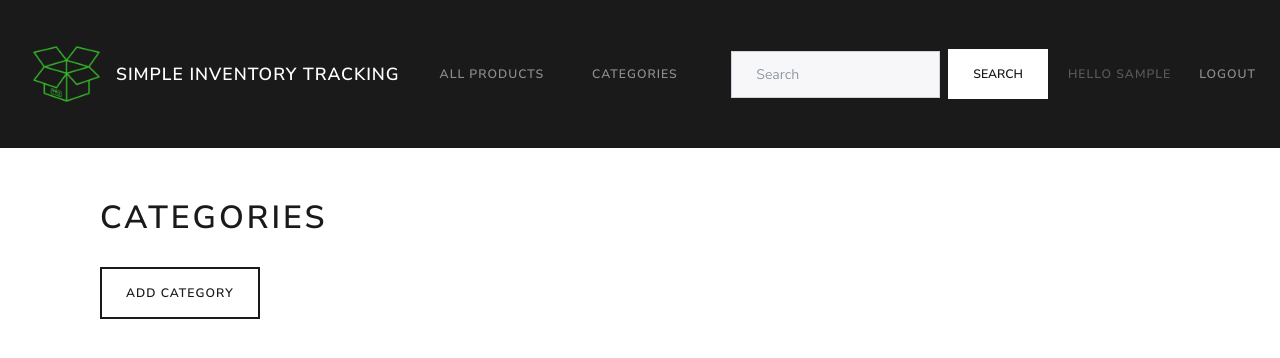
After one commit to taniach/warm-everglades, a Django app: page /categories in a window 1280 px wide. The commit adds this page. Shown: the top 358 px of the page. Run offline with Django 3.2, Linux system fonts and the light colour scheme; the visitor is signed in with stand-in values (Sample User, id 1); data that the repository does not hold is empty; some libraries are stand-ins or nearby versions.

Commit message:
create summary and categories page

```diff
--- a/inventory_tracking/templates/base.html
+++ b/inventory_tracking/templates/base.html
@@ -31,23 +31,23 @@
 
 
   <div class="collapse navbar-collapse" id="navbarColor01">
+    {% if user.is_authenticated %}
     <ul class="navbar-nav mr-auto">
-      <li class="nav-item active">
-        {% if user.is_authenticated %}
-        <a class="nav-link" href="{% url 'home' %}">Categories</a>
-        {% endif %}
+      <li class="nav-item">
+        <a class="nav-link" href="{% url 'home' %}">All Products</a>
+      </li>
+      <li class="nav-item">
+        <a class="nav-link" href="{% url 'categories' %}">Categories</a>
       </li>
     </ul>
-
-
-    {% if user.is_authenticated %}
       <form class="form-inline my-2 my-lg-0" method="get" action="{% url 'search'%}">
         <input class="form-control mr-sm-2" type="text" placeholder="Search" name="q">
         <button class="btn btn-secondary my-2 my-sm-0" type="submit">Search</button>
       </form>
 
       <p class="mybtn" id="userLoginName">Hello {{ user.first_name }}</p>
-      <a class="btn btn-primary" href="{% url 'logout' %}">Logout</a>
+      <span class="navbar-nav mybtn"><a class="nav-link" href="{% url 'logout' %}">Logout</a></span>
+
     {% endif %}
   </div>
 </nav>
--- /dev/null
+++ b/inventory_tracking/templates/categories.html
@@ -0,0 +1,30 @@
+{% extends 'base.html' %}
+
+{% block title %}Categories{% endblock %}
+
+{% block content %}
+		<div class="container">
+			<h1 class="h1_spacing">Categories</h1>
+			<a href="{% url 'get_category' %}" class="btn btn-outline-primary btn_spacing">Add Category</a>
+
+
+			{% if all_categories %}
+			<div class="container">
+		  		<div class="row">
+					{% for category in all_categories %}
+						<div class="col-md-4">
+
+							<figure class="figure">
+							  <a href="{% url 'view_category' category.id %}"><img src="{{ category.icon.url }}" class="img-responsive img-thumbnail" alt="icon for {{ category.name }}" width="300" height="300"></a>
+							  <p class="description"><a href="{% url 'view_category' category.id %}">{{ category.name }}</a></p>
+							  <p class="edit_delete_icons"><a class="fa fa-pencil" href="{% url 'get_category' category.id %}"> Edit</a>&nbsp;&nbsp;&nbsp;&nbsp;<a class="fa fa-close confirm-delete" href="{% url 'delete_category' category.id %}"> Delete</a></p>
+							</figure>
+
+					    </div>
+
+					{% endfor %}
+				</div>
+			</div>
+			{% endif %}
+		</div>
+{% endblock %}
--- a/inventory_tracking/urls.py
+++ b/inventory_tracking/urls.py
@@ -5,6 +5,7 @@ from django.contrib.auth import logout
 
 urlpatterns = [
 	path('', views.home, name='home'),
+	path('categories', views.view_all_categories, name='categories'),
 	path('viewCategory/<category_id>', views.view_category, name='view_category'),
 	path('catergoryForm', views.get_category, name='get_category'),
 	path('catergoryForm/<category_id>', views.get_category, name='get_category'),
--- a/inventory_tracking/views.py
+++ b/inventory_tracking/views.py
@@ -6,13 +6,19 @@ from django.urls import reverse
 from django.contrib.auth import authenticate, login, logout
 from django.contrib.auth.decorators import login_required
 
-# Create your views here.
 @login_required
 def home(request):
+    all_products = Product.objects.filter(user=request.user).order_by('quantity')
+
+    context = {'all_products' : all_products}
+    return render(request, 'home.html', context)
+
+@login_required
+def view_all_categories(request):
     all_categories = Category.objects.filter(user=request.user)
 
     context = {'all_categories' : all_categories}
-    return render(request, 'home.html', context)
+    return render(request, 'categories.html', context)
 
 @login_required
 def view_category(request, category_id):
@@ -22,6 +28,7 @@ def view_category(request, category_id):
     context = {'products' : products, 'category' : category}
     return render(request, 'viewCategory.html', context)
 
+# Add/Edit Category
 @login_required
 def get_category(request, category_id=None):
     if category_id:
@@ -38,7 +45,7 @@ def get_category(request, category_id=None):
             new_category.user = request.user
             new_category.save()
 
-            return HttpResponseRedirect(reverse('home', args=None))
+            return HttpResponseRedirect(reverse('categories', args=None))
 
     # if a GET (or any other method) we'll create a blank form
     else:
@@ -50,8 +57,9 @@ def get_category(request, category_id=None):
 def delete_category(request, category_id):
     category = Category.objects.filter(user=request.user).get(pk=category_id)
     category.delete()
-    return HttpResponseRedirect(reverse('home', args=None))
+    return HttpResponseRedirect(reverse('categories', args=None))
 
+# Add/Edit Product
 @login_required
 def get_product(request, product_id=None):
     if product_id:
```
Also changed, not shown: inventory_tracking/templates/home.html (+31 -26 lines).
